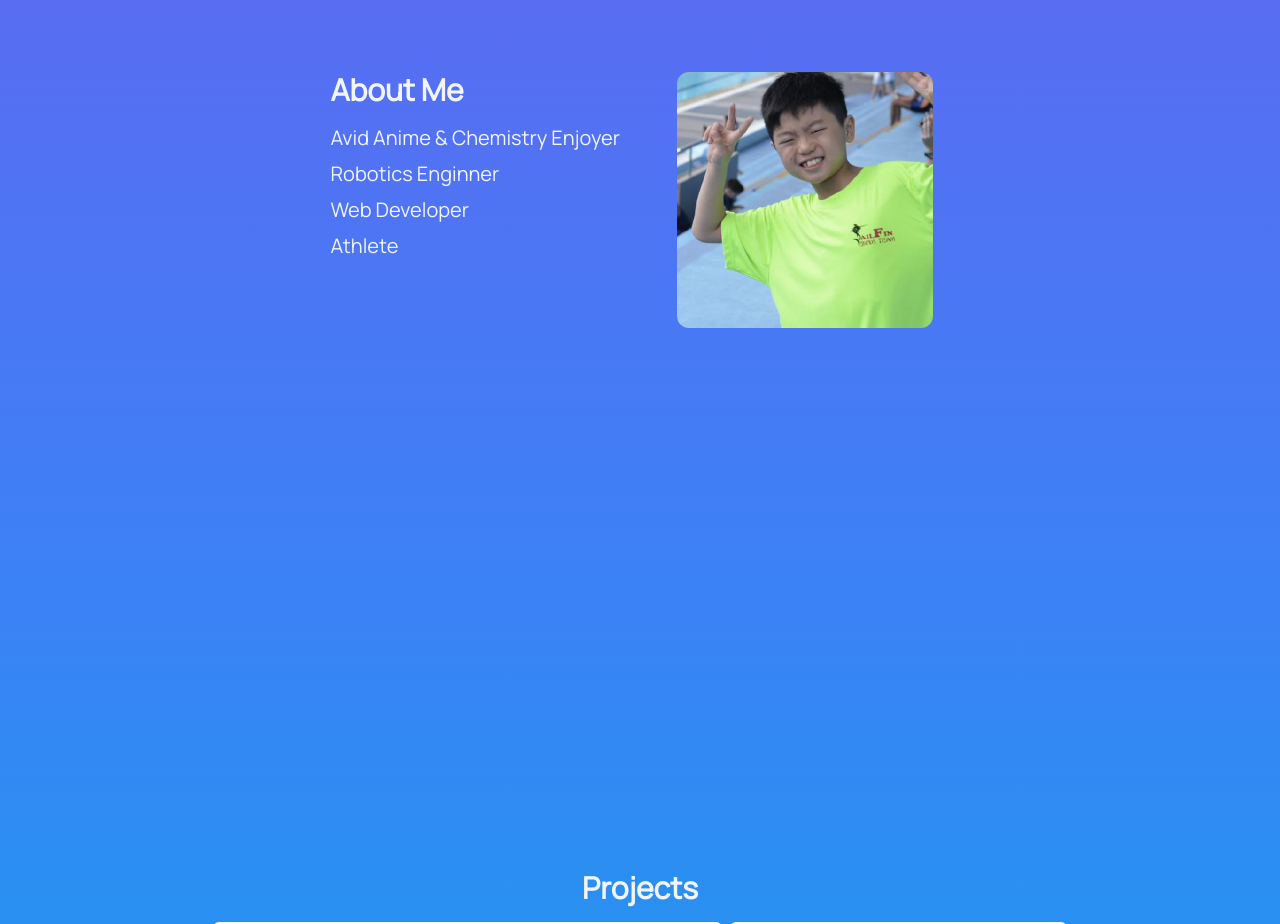
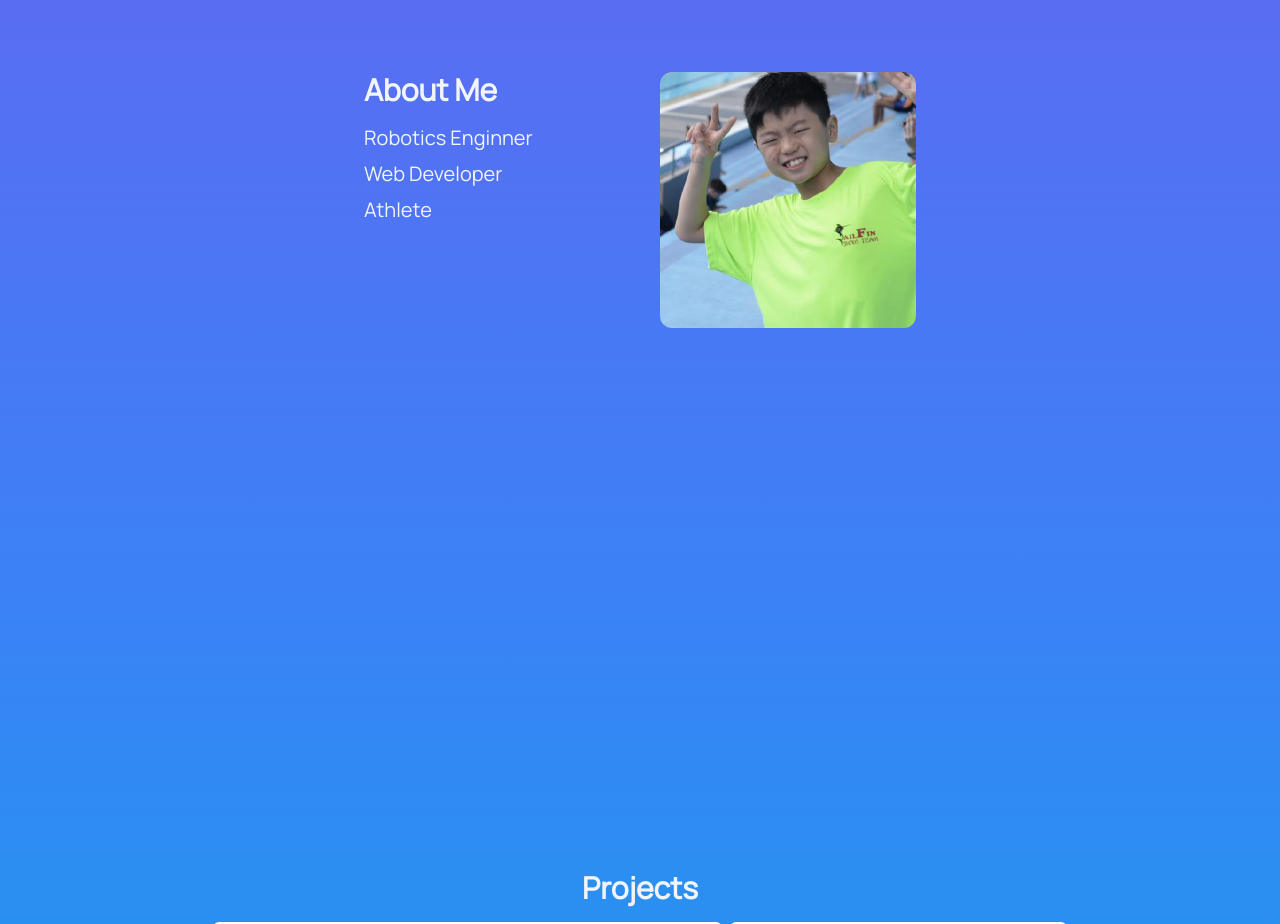
Before and after one commit to vincentcayadi/satoriarw, an Astro site: page / in a window 1280 px wide. Shown: the part 1000-1924 px from the top of the page. Built offline with nearby package versions, Linux system fonts and the light colour scheme; Astro itself is replaced by a stand-in of ours.

Commit message:
Update index.astro

```diff
--- a/src/pages/index.astro
+++ b/src/pages/index.astro
@@ -53,10 +53,7 @@ import BaseHead from "../components/BaseHead.astro";
       >
         <div>
           <h1 class="text-3xl font-bold">About Me</h1>
-          <h2 class="mt-4 text-lg sm:text-xl">
-            Avid Anime & Chemistry Enjoyer
-          </h2>
-          <h2 class="mt-2 text-lg sm:text-xl">Robotics Enginner</h2>
+          <h2 class="mt-4 text-lg sm:text-xl">Robotics Enginner</h2>
           <h2 class="mt-2 text-lg sm:text-xl">Web Developer</h2>
           <h2 class="mt-2 text-lg sm:text-xl">Athlete</h2>
         </div>
```
